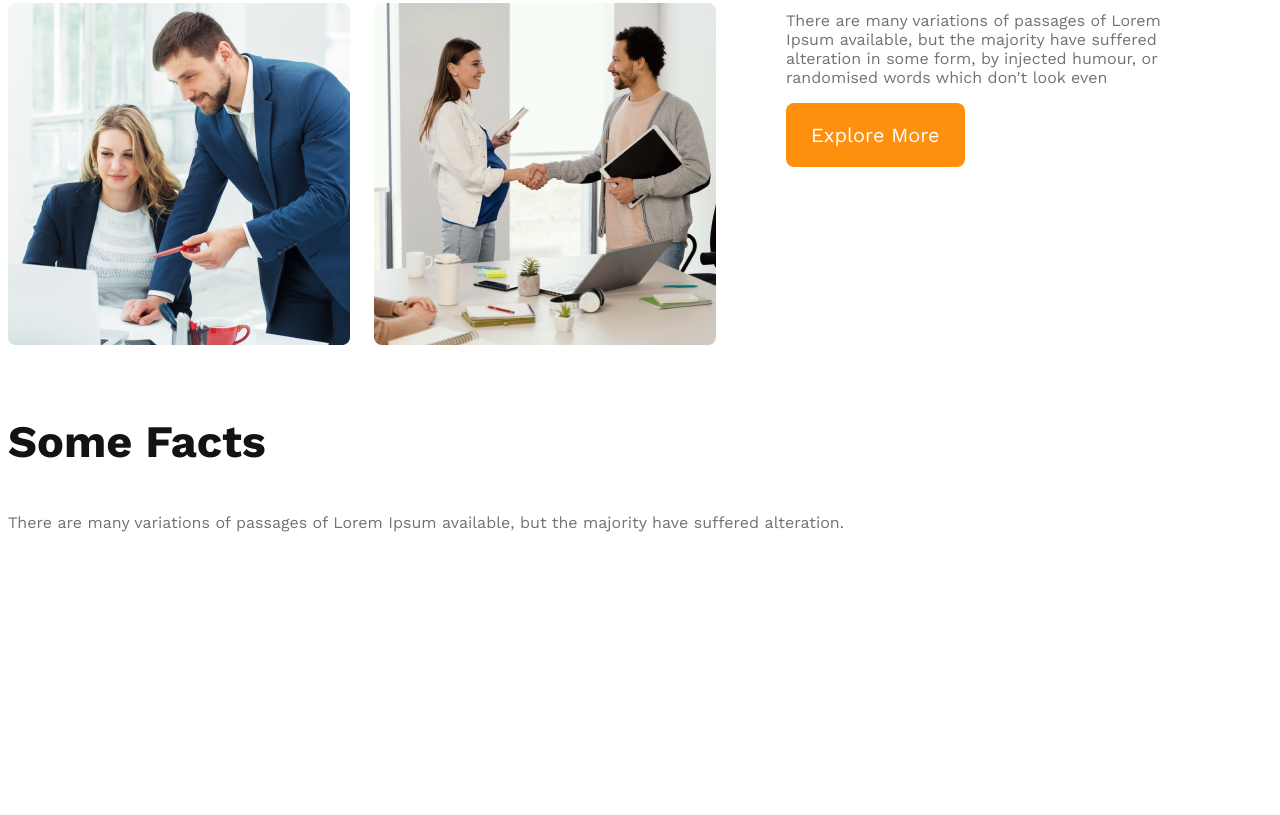
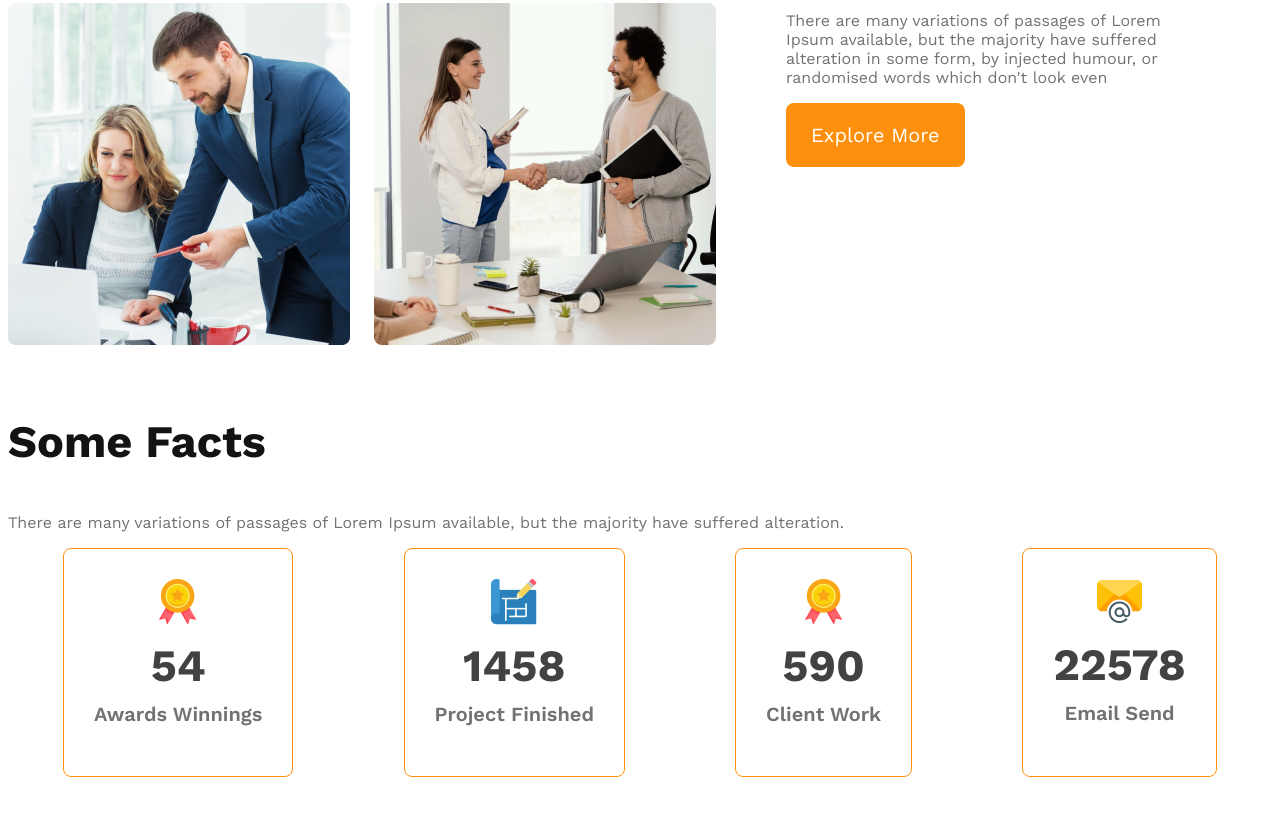
Before and after one commit to NizamUddin07/g3-architeacts, a plain HTML site: page index.html in a window 1280 px wide. Shown: the part 1445-2260 px from the top of the page. Before the commit the page ends 1993 px from the top, so only its background shows below. Drawn offline with nearby package versions, Linux system fonts and the light colour scheme.

Commit message:
fact section

```diff
--- a/index.html
+++ b/index.html
@@ -49,9 +49,32 @@
          <!-- feature section -->
 
          <!-- fact section -->
-        <section class="facts">
+        <section class="facts-section">
             <h3 class="sec-title">Some Facts</h3>
             <p class="text-light-grey">There are many variations of passages of Lorem Ipsum available, but the majority have suffered alteration.</p>
+            <div class="fact-card-container">
+                <!-- .card*4>img+h2.card-stats+p.card-title text-light-grey -->
+                <div class="card">
+                    <img src="assets/images/icons/ribon.png" alt="">
+                    <h2 class="card-stats">54</h2>
+                    <p class="card-title text-light-grey text-light-grey">Awards Winnings</p>
+                </div>
+                <div class="card">
+                    <img src="assets/images/icons/projects.png" alt="">
+                    <h2 class="card-stats">1458</h2>
+                    <p class="card-title text-light-grey">Project Finished</p>
+                </div>
+                <div class="card">
+                    <img src="assets/images/icons/ribon.png" alt="">
+                    <h2 class="card-stats">590</h2>
+                    <p class="card-title text-light-grey">Client Work</p>
+                </div>
+                <div class="card">
+                    <img src="assets/images/icons/email.png" alt="">
+                    <h2 class="card-stats">22578</h2>
+                    <p class="card-title text-light-grey">Email Send</p>
+                </div>
+            </div>
         </section>
          <!-- fact section -->
     </main>
--- a/style.css
+++ b/style.css
@@ -14,6 +14,10 @@
     font-size: 1.25rem;
     cursor: pointer;
     border: 0;
+  }
+  img{
+
+    size: 100%;
   }
 
   .text-light-grey{
@@ -100,9 +104,33 @@ nav ul li a{
 .feature-text{
   color: #FF900E;
 }
+.facts-section{
+  max-width: 1440px;
+  margin: 70px auto;
+}
+.fact-card-container{
+  display: flex;
+  justify-content: space-around;
+  text-align: center;
+}
 
+.fact-card-container .card{
+border: 1px solid #FF900E;
+border-radius: 8px;
+padding: 30px;
+}
 
-
+.fact-card-container .card-title{
+  font-weight: 600;
+  font-size: 1.25rem;
+  margin-top: 5px;
+}
+.fact-card-container .card-stats{
+  font-size: 2.8rem;
+  color: #424242;
+  margin-top: 10px;
+  margin-bottom: 10px;
+}
 
 
 
```
